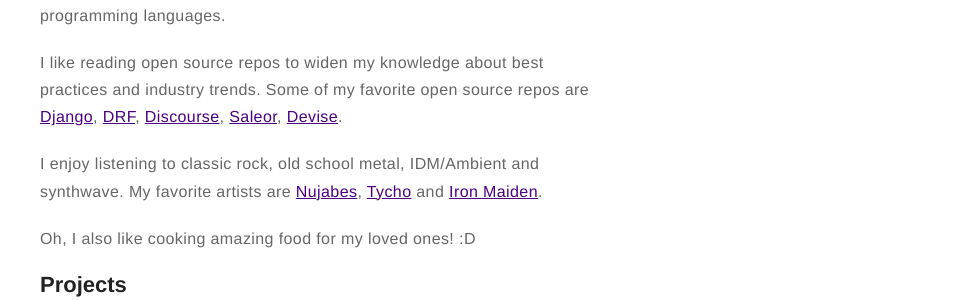
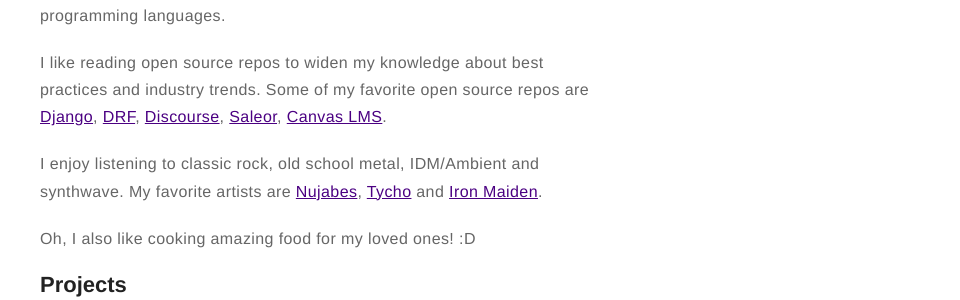
Before and after one commit to darth-dodo/darth-dodo.github.io, a Jekyll site: the page built from about.md, in a window 1280 px wide. Shown: the part 907-1207 px from the top of the page, without its empty margins (320-1280 px from the left). Built offline with Jekyll 4.4.1, drawn with Linux system fonts in a browser that asks for light colours.

Commit message:
Like Canvas more than Devise :D

```diff
--- a/about.md
+++ b/about.md
@@ -14,7 +14,7 @@
 
 In my free time, I mentor younger engineers (pro bono) to up their backend engineering game and help non-programmers get started with learning programming languages.
 
-I like reading open source repos to widen my knowledge about best practices and industry trends. Some of my favorite open source repos are [Django](https://github.com/django/django), [DRF](https://github.com/encode/django-rest-framework), [Discourse](https://github.com/discourse/discourse), [Saleor](https://github.com/mirumee/saleor), [Devise](https://github.com/plataformatec/devise).
+I like reading open source repos to widen my knowledge about best practices and industry trends. Some of my favorite open source repos are [Django](https://github.com/django/django), [DRF](https://github.com/encode/django-rest-framework), [Discourse](https://github.com/discourse/discourse), [Saleor](https://github.com/mirumee/saleor), [Canvas LMS](https://github.com/instructure/canvas-lms).
 
 I enjoy listening to classic rock, old school metal, IDM/Ambient and synthwave. My favorite artists are [Nujabes](https://www.youtube.com/watch?v=TjFEHf6y7CU), [Tycho](https://www.youtube.com/watch?v=9kuNshckRIU) and [Iron Maiden](https://www.youtube.com/watch?v=Xg9aQvjMS60).
 
```
